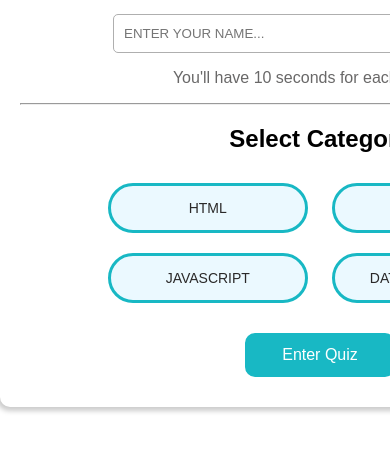
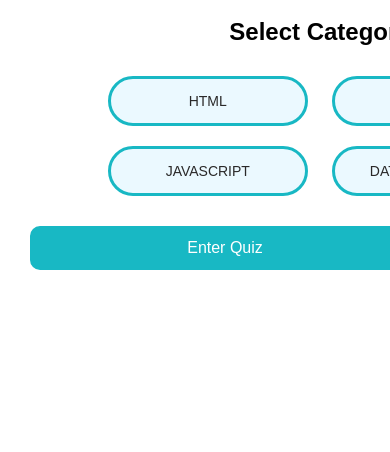
Before and after one commit to SachinVanzare/Quiz_App, a plain HTML site: page index.html in a window 390 px wide. Shown: the part 312-764 px from the top of the page. Drawn offline with Linux system fonts and the light colour scheme.

Commit message:
style.css file updated

```diff
--- a/style.css
+++ b/style.css
@@ -176,3 +176,40 @@ button {
     font-size: 18px;
     margin: 5px 0;
 }
+/************************ Animations css ************************/
+button,
+.button-item {
+    transition: background-color 0.3s ease, transform 0.2s ease;
+}
+
+button:hover,
+.button-item:hover {
+    transform: scale(1.05);
+    box-shadow: 0 5px 10px rgba(0, 0, 0, 0.2);
+}
+
+/************************ Responsive Design Code ************************/
+@media (max-width: 768px) {
+    body {
+        display: block;
+        padding: 10px;
+    }
+
+    #home-page,
+    #quiz-page,
+    #result-page {
+        width: 100%;
+        padding: 10px;
+        box-shadow: none;
+    }
+
+    #options-container {
+        grid-template-columns: 1fr;
+        gap: 5px;
+    }
+
+    button {
+        width: 100%;
+        padding: 10px;
+    }
+}
```
